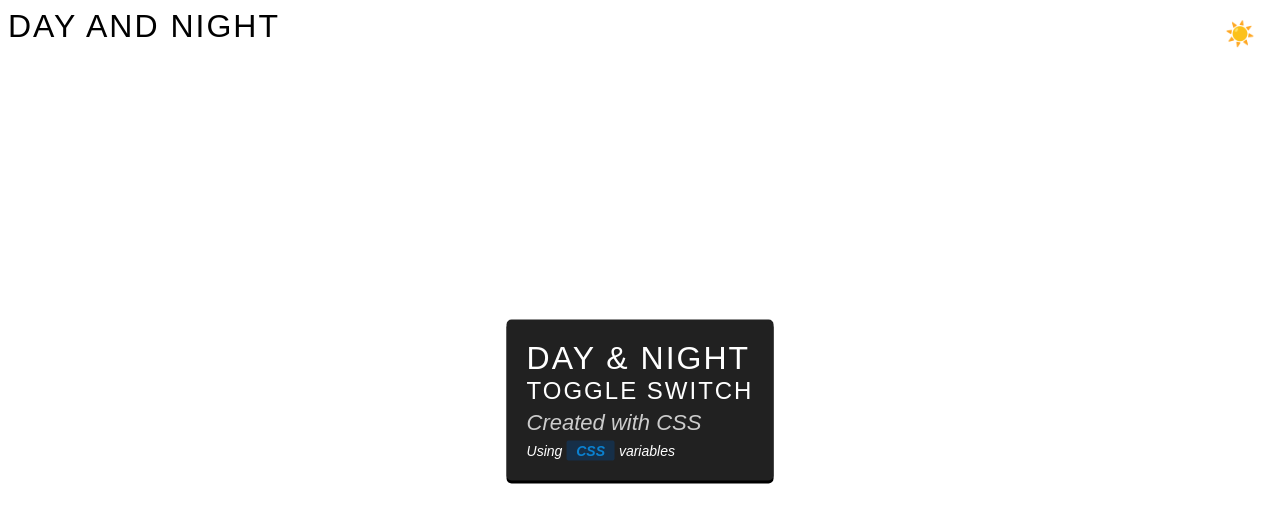
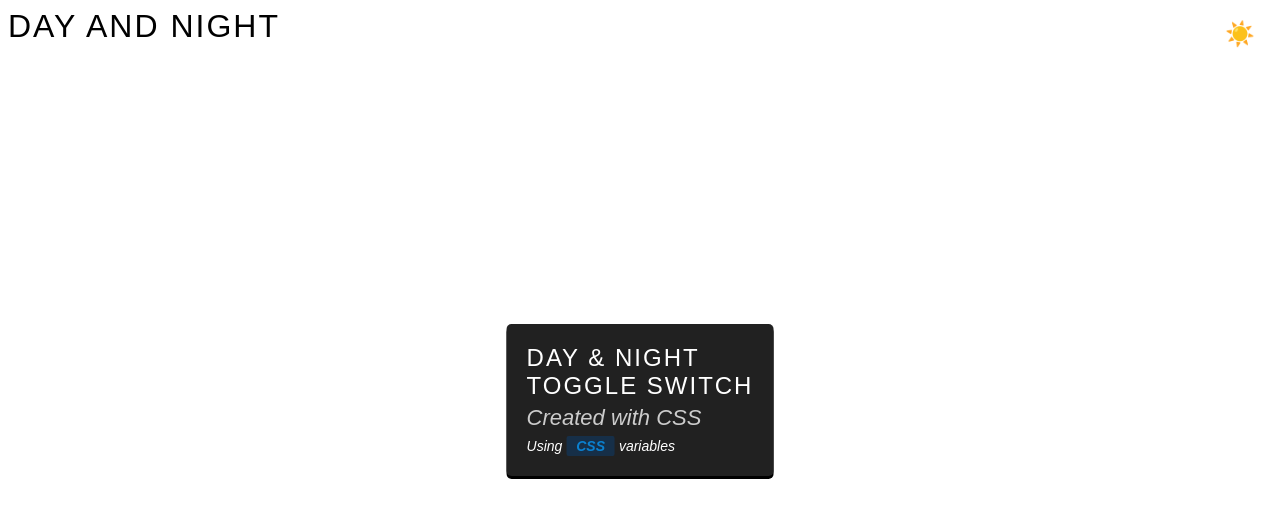
Before and after one commit to RaghulJ02/day-nd-ni8, a plain HTML site: page index.html in a window 1280 px wide. Drawn offline with Linux system fonts and the light colour scheme.

Commit message:
Update index.html

```diff
--- a/index.html
+++ b/index.html
@@ -14,7 +14,7 @@
         <h1>Day and Night</h1>
 
         <div class="wrapper">
-            <h1>Day & Night</h1>
+            <h2>Day & Night</h2>
             <h2>Toggle Switch</h2>
             <p>Created with CSS</p>
             <span>Using <b>CSS</b> variables</span>
```
